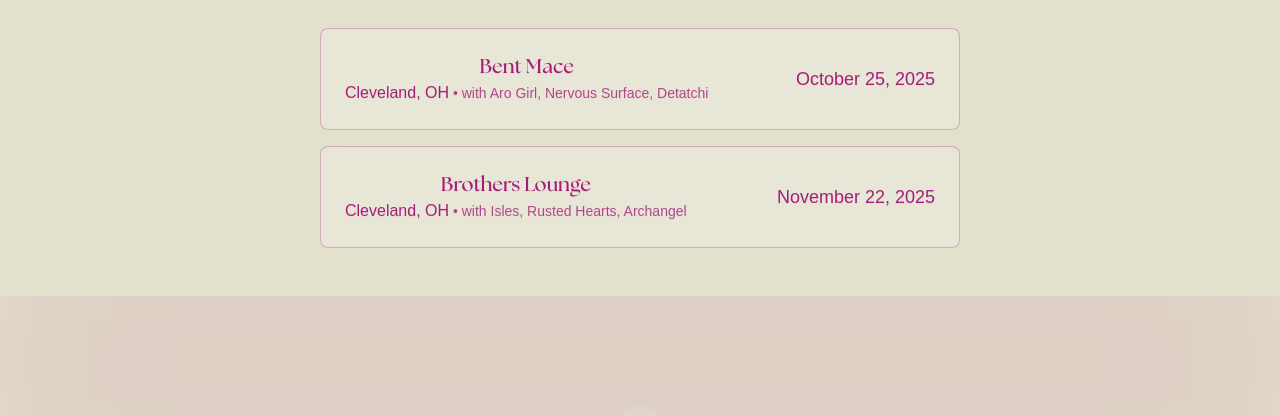
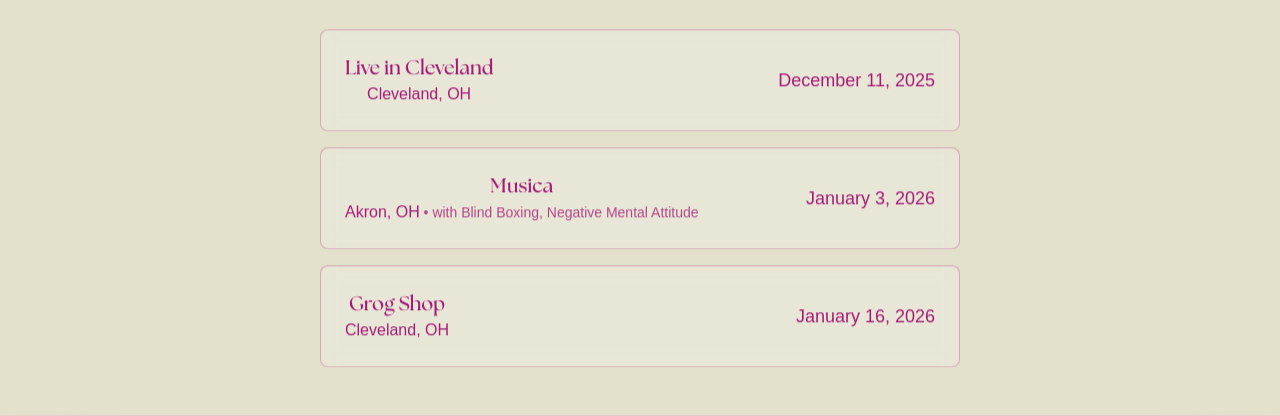
Before and after one commit to davekiss/homedaysband.com, a Next.js app: page / in a window 1280 px wide. Shown: the part 1118-1534 px from the top of the page. Built offline with nearby package versions, Linux system fonts and the light colour scheme; a web font is replaced by a local one.

Commit message:
update shows

```diff
--- a/app/components/Shows.tsx
+++ b/app/components/Shows.tsx
@@ -8,16 +8,20 @@
 
 const shows: Show[] = [
   {
-    date: "October 25, 2025",
-    venue: "Bent Mace",
+    date: "December 11, 2025",
+    venue: "Live in Cleveland",
     location: "Cleveland, OH",
-    supportingActs: ["Aro Girl", "Nervous Surface", "Detatchi"],
   },
   {
-    date: "November 22, 2025",
-    venue: "Brothers Lounge",
+    date: "January 3, 2026",
+    venue: "Musica",
+    location: "Akron, OH",
+    supportingActs: ["Blind Boxing", "Negative Mental Attitude"],
+  },
+  {
+    date: "January 16, 2026",
+    venue: "Grog Shop",
     location: "Cleveland, OH",
-    supportingActs: ["Isles", "Rusted Hearts", "Archangel"],
   }
 ];
 
```
